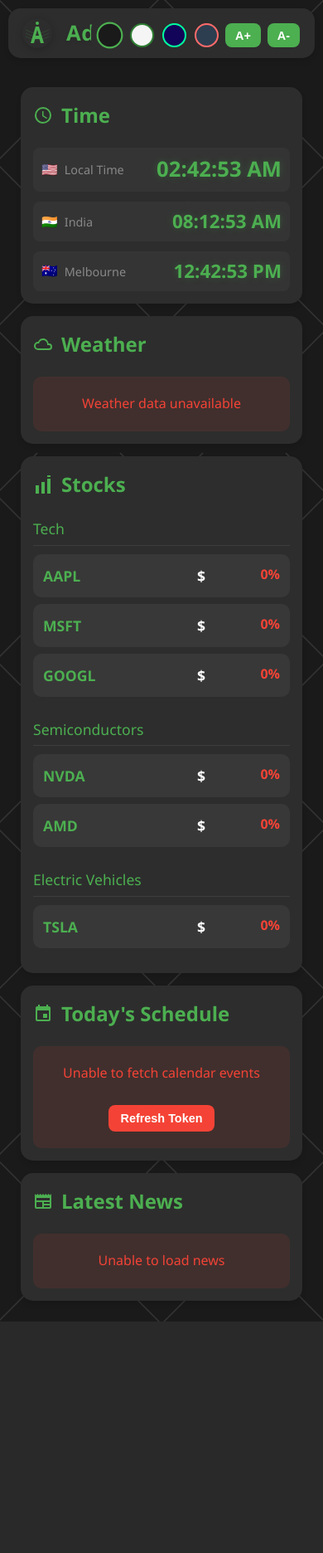
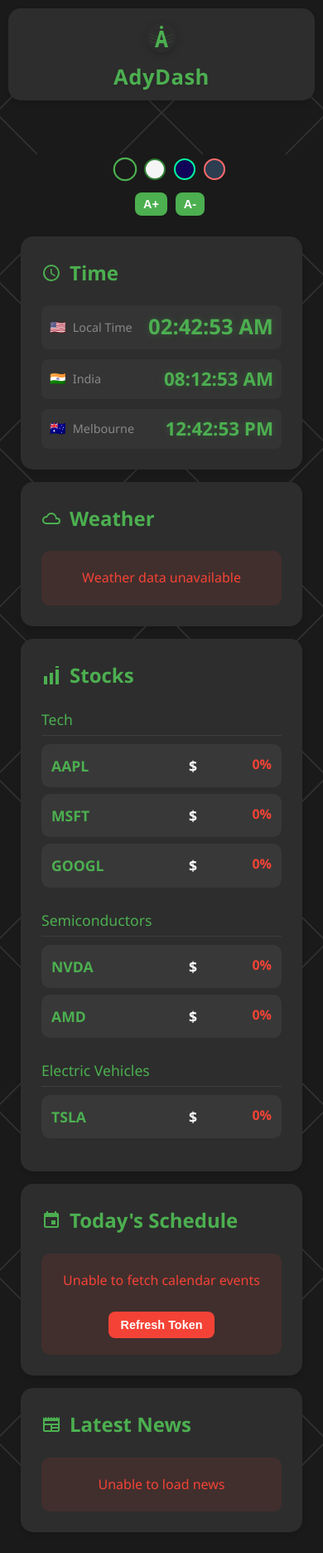
Before and after one commit to adwinlorance/AdyDash, a Flask app: page / in a window 390 px wide. Shown: the whole page at 83% size. Before the commit the page ends 1593 px from the top, so only its background shows below. Run offline with Flask 3, Linux system fonts and the light colour scheme.

Commit message:
fixing theme selector on mobile

```diff
--- a/templates/index.html
+++ b/templates/index.html
@@ -71,8 +71,8 @@
         }
 
         .theme-option {
-            width: 30px;
-            height: 30px;
+            width: 25px;
+            height: 25px;
             border-radius: 50%;
             cursor: pointer;
             border: 2px solid transparent;
@@ -609,6 +609,8 @@
             background: var(--bg-widget);
             border-radius: var(--widget-radius);
             box-shadow: var(--widget-shadow);
+            position: relative;
+            z-index: 1;
         }
 
         .dashboard-logo {
@@ -741,6 +743,43 @@
         }
 
         @media screen and (max-width: 600px) {
+            .dashboard-header {
+                flex-direction: column;
+                align-items: center;
+                text-align: center;
+                padding: 15px;
+                margin-bottom: 60px; /* Make room for controls */
+            }
+
+            .controls {
+                position: relative;
+                top: auto;
+                right: auto;
+                margin-top: 10px;
+                width: 100%;
+                justify-content: center;
+                flex-wrap: wrap;
+                background: transparent;
+                box-shadow: none;
+            }
+
+            .theme-selector {
+                width: 100%;
+                justify-content: center;
+                margin-bottom: 5px;
+            }
+
+            .theme-option {
+                width: 22px;
+                height: 22px;
+            }
+
+            button {
+                padding: 6px 10px;
+                font-size: 0.9em;
+            }
+
+            /* Adjust body padding for mobile */
             body {
                 padding: 10px;
             }
@@ -751,14 +790,6 @@
 
             .widget-single {
                 grid-column: 1 / -1;
-            }
-
-            .dashboard-header {
-                padding: 10px 15px;
-            }
-
-            .widget {
-                padding: 15px;
             }
 
             .temp {
@@ -781,23 +812,6 @@
             .time-zone-label {
                 width: auto;
                 min-width: 100px;
-            }
-
-            /* Adjust controls for mobile */
-            .controls {
-                flex-wrap: wrap;
-                gap: 8px;
-                padding: 8px;
-            }
-
-            .theme-option {
-                width: 25px;
-                height: 25px;
-            }
-
-            button {
-                padding: 6px 12px;
-                font-size: 0.9em;
             }
         }
 
```
